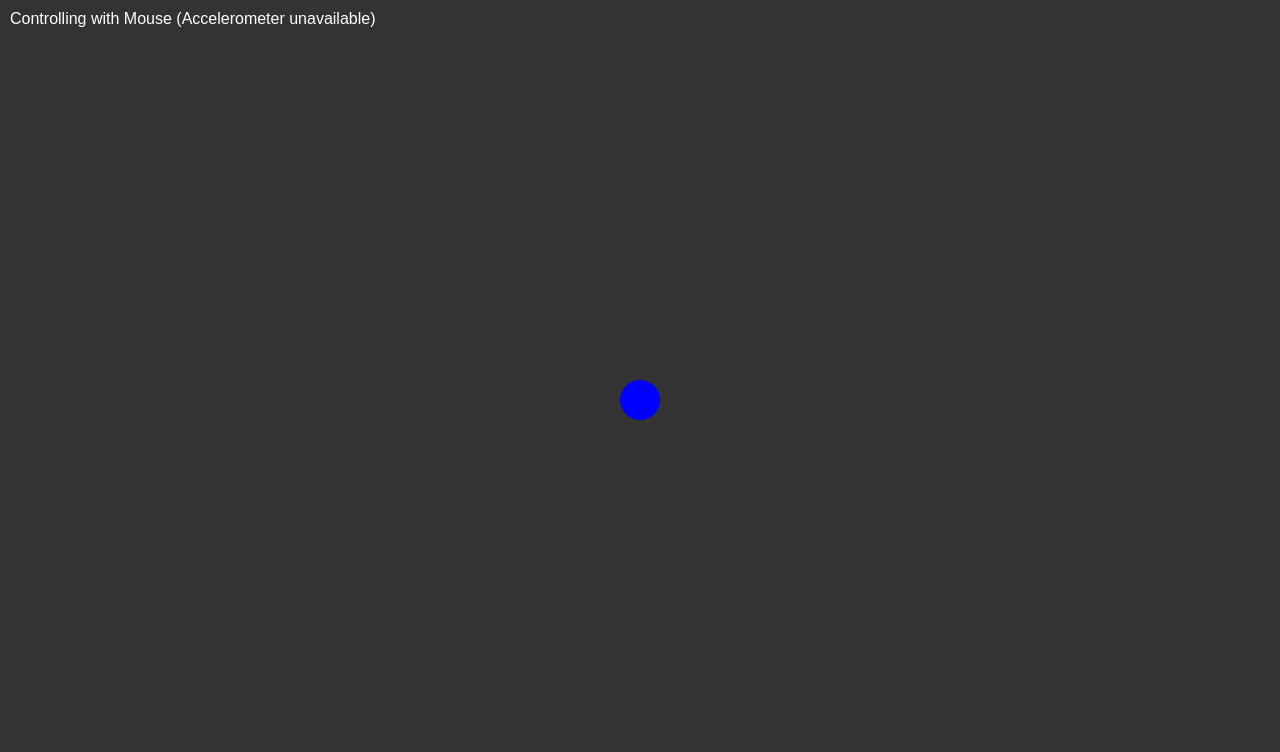
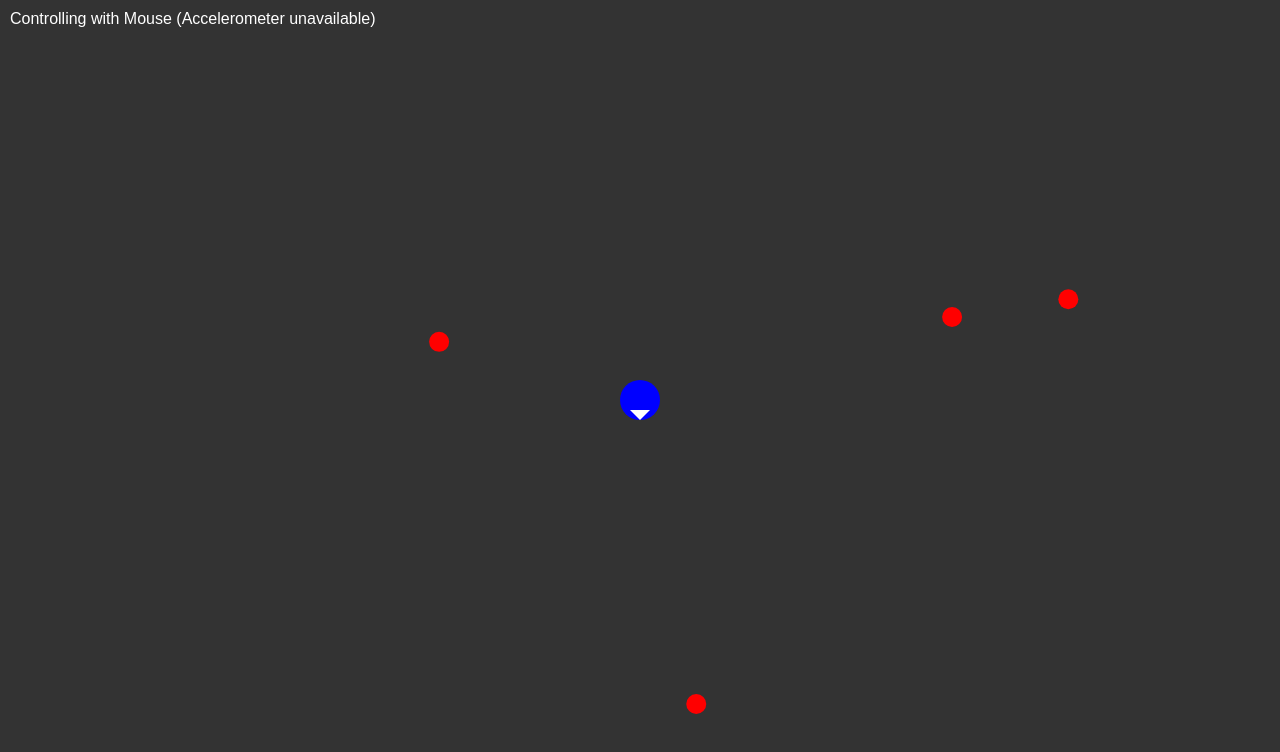
Before and after one commit to justinbxchle/test_webapp, a plain HTML site: page index.html in a window 1280 px wide. Drawn offline with Linux system fonts and the light colour scheme.

Commit message:
fixing input problems

```diff
--- a/index.html
+++ b/index.html
@@ -72,7 +72,7 @@
       let tiltX = 0;
       let tiltY = 0;
       let controlMode = "none"; // 'accelerometer' or 'mouse'
-      let accelerometerValid = false; // Flag to check if accelerometer data is valid
+      let accelerometerValid = false; // Check if accelerometer works
 
       function handleMouseMove(event) {
         const x = (event.clientX / window.innerWidth) * 180 - 90;
@@ -119,7 +119,13 @@
         } else {
           controlMode = "accelerometer";
           window.addEventListener("deviceorientation", handleOrientation);
-          permissionButton.style.display = "none";
+
+          // Add a timeout to detect if accelerometer provides valid data
+          setTimeout(() => {
+            if (!accelerometerValid) {
+              fallbackToMouse();
+            }
+          }, 1000); // Check after 1 second
         }
       }
 
@@ -144,13 +150,14 @@
           } else {
             controlMode = "accelerometer";
             window.addEventListener("deviceorientation", handleOrientation);
+            infoText.innerText = "Accelerometer control enabled.";
 
-            // Add a timeout to detect if accelerometer provides valid data
+            // Add a timeout to detect valid accelerometer data
             setTimeout(() => {
               if (!accelerometerValid) {
                 fallbackToMouse();
               }
-            }, 1000); // Check after 1 second
+            }, 1000);
           }
         } else {
           fallbackToMouse();
@@ -158,16 +165,40 @@
       }
 
       function drawPlayer() {
+        ctx.save();
+        ctx.translate(player.x, player.y);
+
+        // Calculate rotation based on direction
+        const angle = Math.atan2(player.direction.y, player.direction.x);
+        ctx.rotate(angle);
+
         ctx.beginPath();
-        ctx.arc(player.x, player.y, player.radius, 0, Math.PI * 2);
+        ctx.arc(0, 0, player.radius, 0, Math.PI * 2);
         ctx.fillStyle = player.color;
         ctx.fill();
         ctx.closePath();
+        // Draw front (triangle)
+        ctx.beginPath();
+        ctx.moveTo(player.radius, 0);
+        ctx.lineTo(player.radius / 2, -player.radius / 2);
+        ctx.lineTo(player.radius / 2, player.radius / 2);
+        ctx.closePath();
+        ctx.fillStyle = "white";
+        ctx.fill();
+
+        ctx.restore();
       }
 
       function updatePlayer() {
         player.x += tiltX * 0.5;
         player.y += tiltY * 0.5;
+
+        // Update direction
+        if (tiltX !== 0 || tiltY !== 0) {
+          const magnitude = Math.sqrt(tiltX * tiltX + tiltY * tiltY);
+          player.direction.x = tiltX / magnitude;
+          player.direction.y = tiltY / magnitude;
+        }
 
         player.x = Math.max(
           player.radius,
@@ -179,15 +210,80 @@
         );
       }
 
+      function spawnZombie() {
+        const side = Math.floor(Math.random() * 4);
+        let x, y;
+
+        if (side === 0) {
+          x = Math.random() * canvas.width;
+          y = -20;
+        } else if (side === 1) {
+          x = canvas.width + 20;
+          y = Math.random() * canvas.height;
+        } else if (side === 2) {
+          x = Math.random() * canvas.width;
+          y = canvas.height + 20;
+        } else {
+          x = -20;
+          y = Math.random() * canvas.height;
+        }
+
+        zombies.push({ x, y, radius: 10, color: "red" });
+      }
+
+      function drawZombies() {
+        zombies.forEach((zombie) => {
+          ctx.beginPath();
+          ctx.arc(zombie.x, zombie.y, zombie.radius, 0, Math.PI * 2);
+          ctx.fillStyle = zombie.color;
+          ctx.fill();
+          ctx.closePath();
+        });
+      }
+
+      function updateZombies() {
+        zombies.forEach((zombie) => {
+          const dx = player.x - zombie.x;
+          const dy = player.y - zombie.y;
+          const dist = Math.sqrt(dx * dx + dy * dy);
+
+          zombie.x += (dx / dist) * zombieSpeed;
+          zombie.y += (dy / dist) * zombieSpeed;
+        });
+      }
+
+      function checkCollisions() {
+        zombies.forEach((zombie, index) => {
+          const dx = player.x - zombie.x;
+          const dy = player.y - zombie.y;
+          const dist = Math.sqrt(dx * dx + dy * dy);
+
+          if (dist < player.radius + zombie.radius) {
+            alert("Game Over!");
+            resetGame();
+          }
+        });
+      }
+
+      function resetGame() {
+        player.x = canvas.width / 2;
+        player.y = canvas.height / 2;
+        zombies.length = 0;
+      }
+
       function gameLoop() {
         ctx.clearRect(0, 0, canvas.width, canvas.height);
 
         drawPlayer();
         updatePlayer();
+        drawZombies();
+        updateZombies();
+        checkCollisions();
 
         requestAnimationFrame(gameLoop);
       }
 
+      setInterval(spawnZombie, 1000);
       initializeControls();
       gameLoop();
     </script>
```
